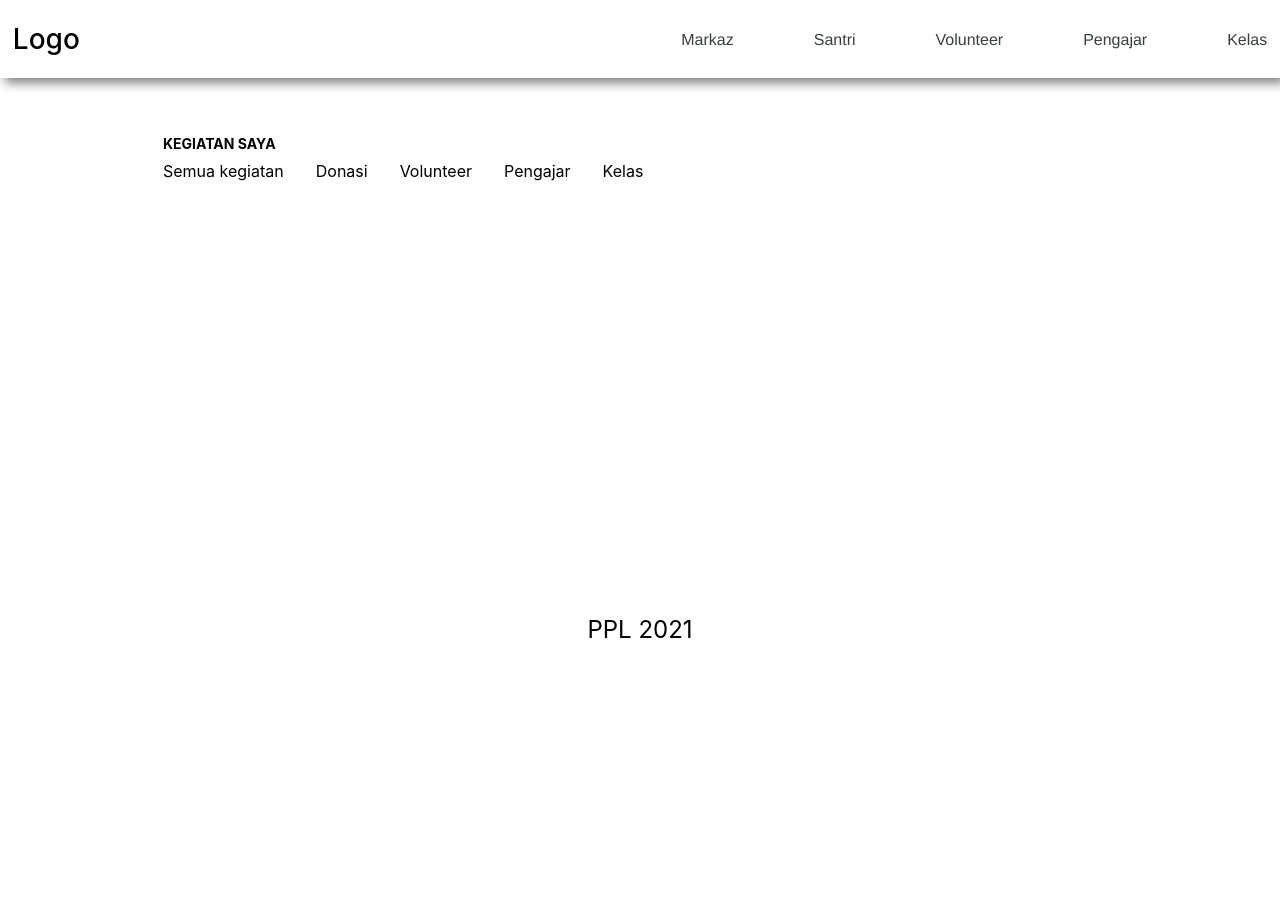
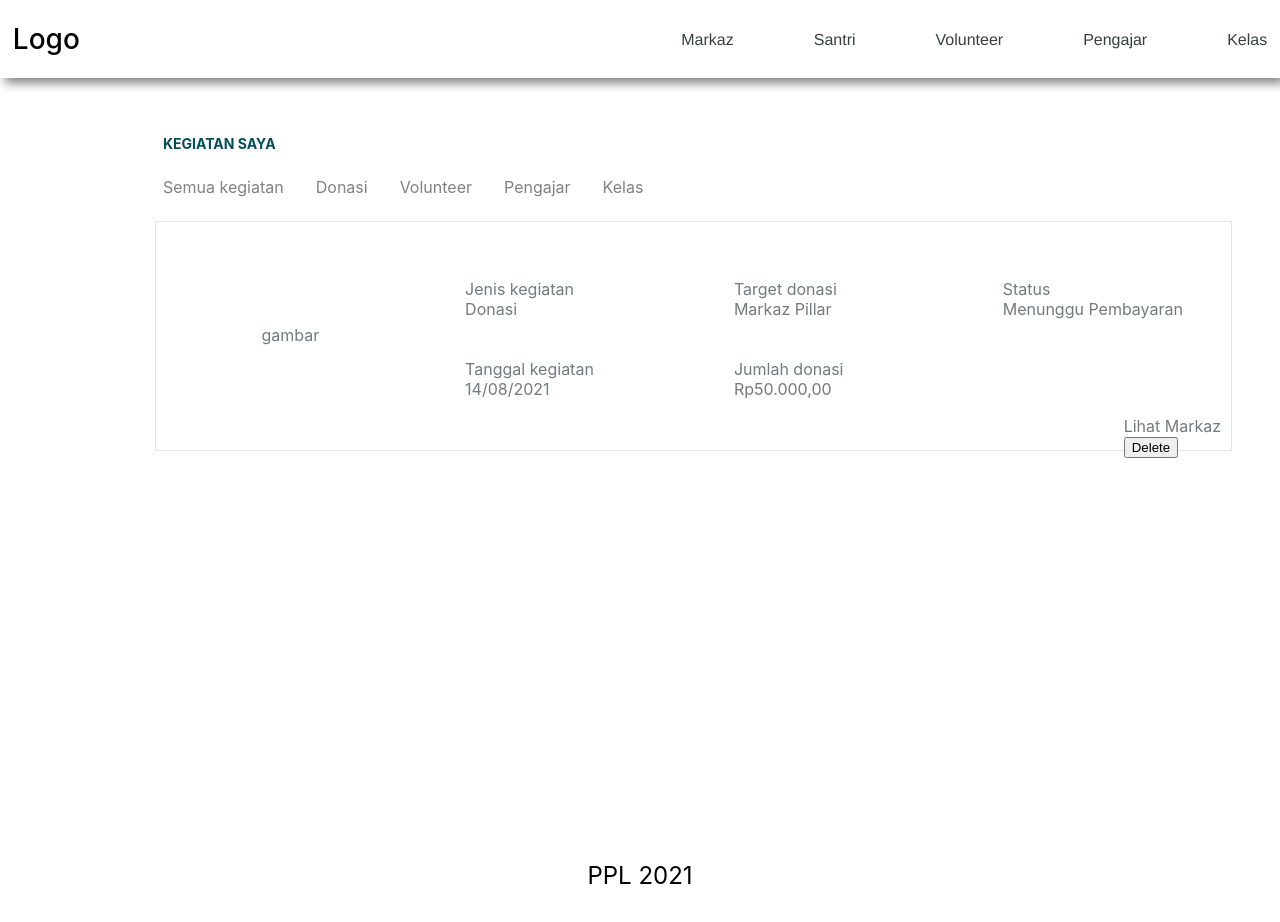
Before and after one commit to hazlazuardi/markaz-pillar-fe, a Next.js app: page /myactivity in a window 1280 px wide. Shown: the top 922 px of the page. Built offline with nearby package versions, Linux system fonts and the light colour scheme.

Commit message:
finished template of my activity

```diff
--- a/pages/myactivity.js
+++ b/pages/myactivity.js
@@ -1,16 +1,19 @@
 //import Head from 'next/head'
+import Link from 'next/link'
+import { useState } from "react"
 import styles from '../styles/Home.module.css'
 import Layout from "../component/layout"
 import Grid from '@material-ui/core/Grid'
 import Paper from '@material-ui/core/Paper'
 
-export default function Home() {
+export default function Activity() {
   return (
   <Layout>
     <div className={styles.container2}>
       <Grid container
         direction="column"
-        justifyContent="space-around"
+        spacing={2}
+        // justifyContent="space-around"
         alignItems="stretch">
         <Grid item>
           <h1 className={styles.kegiatan}>
@@ -19,12 +22,55 @@ export default function Home() {
         </Grid>
         <Grid item>
           <ul className={styles.list}>
-            <li className={styles.listitem}>Semua kegiatan</li>
-            <li className={styles.listitem}>Donasi</li>
-            <li className={styles.listitem}>Volunteer</li>
-            <li className={styles.listitem}>Pengajar</li>
-            <li className={styles.listitem}>Kelas</li>
+            <li className={styles.listitem}>
+              <a href=''>Semua kegiatan</a>
+            </li>
+            <li className={styles.listitem}>
+              <a href=''>Donasi</a>
+            </li>
+            <li className={styles.listitem}>
+              <a href=''>Volunteer</a>
+            </li>
+            <li className={styles.listitem}>
+              <a href=''>Pengajar</a>
+            </li>
+            <li className={styles.listitem}>
+              <a href=''>Kelas</a>
+            </li>
           </ul>
+        </Grid>
+        <Grid container spacing={2} direction="column">
+          <Grid item>
+            <div className={styles.kartu_container}>
+              <div className={styles.kartu_item_image}>
+                gambar
+              </div>
+              <div className={styles.kartu_item_type}>
+                <a>Jenis kegiatan</a><br />
+                <a>Donasi</a>
+              </div>
+              <div className={styles.kartu_item_target}>
+                <a>Target donasi</a><br />
+                <a>Markaz Pillar</a>
+              </div>
+              <div className={styles.kartu_item_status}>
+                <a>Status</a><br />
+                <a>Menunggu Pembayaran</a>
+              </div>
+              <div className={styles.kartu_item_date}>
+                <a>Tanggal kegiatan</a><br />
+                <a>14/08/2021</a>
+              </div>
+              <div className={styles.kartu_item_donat}>
+                <a>Jumlah donasi</a><br />
+                <a>Rp50.000,00</a>
+              </div>
+              <div className={styles.kartu_item_markaz}>
+                <a>Lihat Markaz </a>
+                <button>Delete</button>
+              </div>
+            </div>
+          </Grid>
         </Grid>
       </Grid>
     </div>
--- a/styles/Home.module.css
+++ b/styles/Home.module.css
@@ -131,6 +131,7 @@
 
 .kegiatan{
   font-size: 14px;
+  color: #004F5D;
 }
 
 .list{
@@ -139,8 +140,78 @@
   margin: 0;
   display: flex;
   flex-direction: row;
+  color: #828282;
+}
+
+.listitem:hover{
+  color: #004F5D;
 }
 
 .listitem{
   margin-right: 2rem;
 }
+
+.kartu_container{
+  display: grid;
+  grid-template-columns: repeat(4, 21vw);
+  justify-items: center;
+  position: relative;
+  height: 230px;
+  color: #737B7D;
+  /* background: #0070f3; */
+  /* border-radius: 20px; */
+  grid-template-areas:
+  "image type target status"
+  "image date donat markaz";
+  border: #E2E5E6 1px;
+  border-style: solid;
+  top: 1rem;
+}
+
+.kartu_item_image{
+  grid-area: image;
+  position: absolute;
+  top: 45%;
+}
+
+.kartu_item_type{
+  grid-area: type;
+  position: absolute;
+  top: 50%;
+  left: 15%;
+}
+
+.kartu_item_target{
+  grid-area: target;
+  position: absolute;
+  top: 50%;
+  left: 15%;
+}
+
+.kartu_item_status{
+  grid-area: status;
+  position: absolute;
+  top: 50%;
+  left: 15%;
+}
+
+.kartu_item_date{
+  grid-area: date;
+  position: absolute;
+  top: 20%;
+  left: 15%;
+}
+
+.kartu_item_donat{
+  grid-area: donat;
+  position: absolute;
+  top: 20%;
+  left: 15%;
+}
+
+.kartu_item_markaz{
+  grid-area: markaz;
+  position: absolute;
+  top: 70%;
+  left: 60%;
+}
```
